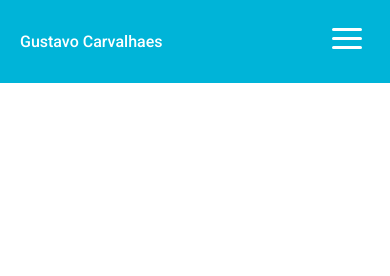
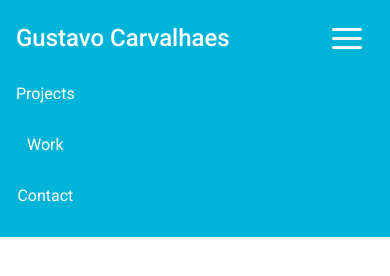
Before and after one commit to gustavocsak/developer-portfolio, a plain HTML site: page index.html in a window 390 px wide. Both pictures are taken after a click on the link 347 px from the left and 38 px from the top of the page. Drawn offline with Linux system fonts and the light colour scheme.

Commit message:
added app.js and styling for menu/#1

```diff
--- /dev/null
+++ b/app.js
@@ -0,0 +1,6 @@
+const menuButton = document.getElementsByClassName('toggle-button')[0];
+const links = document.getElementsByTagName('nav')[0];
+
+menuButton.addEventListener('click', () => {
+    links.classList.toggle('active');
+});
--- a/css/index.scss
+++ b/css/index.scss
@@ -12,30 +12,49 @@ body {
     }
 }
 
+header {
+    display: flex;
+    flex-direction: column;
+    align-items: flex-start;
+    justify-content: space-between;
+    padding: 1.5rem 1rem 1rem 1rem;
+
+    .nav-title {
+        color: white;
+        font-weight: 500;
+        font-size: x-large;
+        padding-bottom: 1rem;
+    }
+}
+
 nav {
     display: none;
 }
 
-header {
+.active {
     display: flex;
-    justify-content: space-between;
-    padding: 2em 2em 2em 1.25em;
-
-    .nav-title {
-        color: white;
-        font-weight: 500;
-    }
+    width: 100%;
 
     ul {
         display: flex;
+        flex-direction: column;
 
         a {
             display: block;
-            padding: 0 1em;
+            padding: 1rem 0;
+        }
+
+        li {
+            text-align: center;
+        }
+
+        li:hover {
+            background-color: #48cae4;
         }
     }
 }
 
+// Responsive Menu
 .toggle-button {
     position: absolute;
     top: 1.75rem;
--- a/index.html
+++ b/index.html
@@ -43,5 +43,7 @@
                 </ul>
             </div>
         </div>
+
+        <script src="app.js"></script>
     </body>
 </html>
```
Also changed, not shown: css/index.css, 1 other file.
